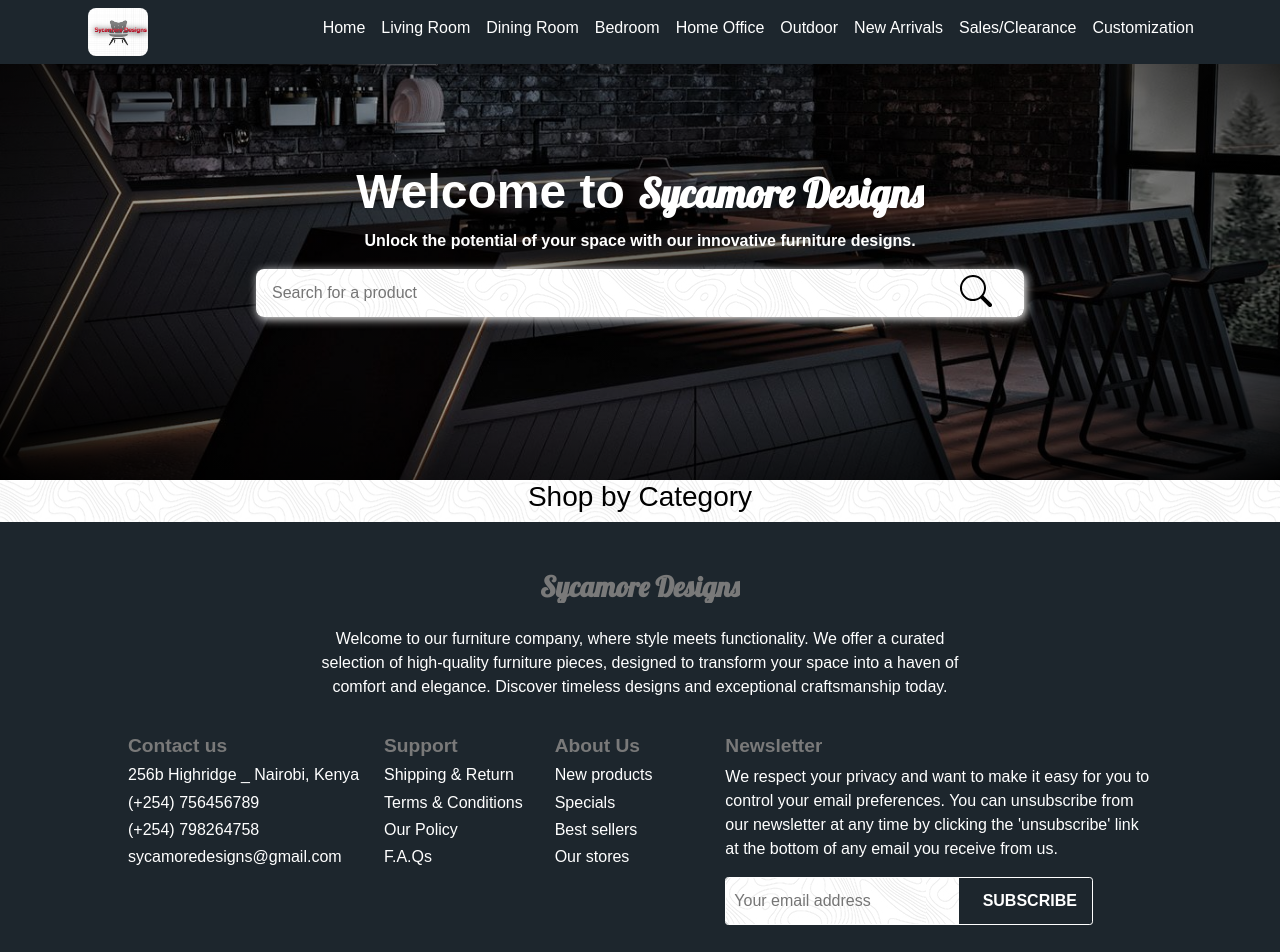
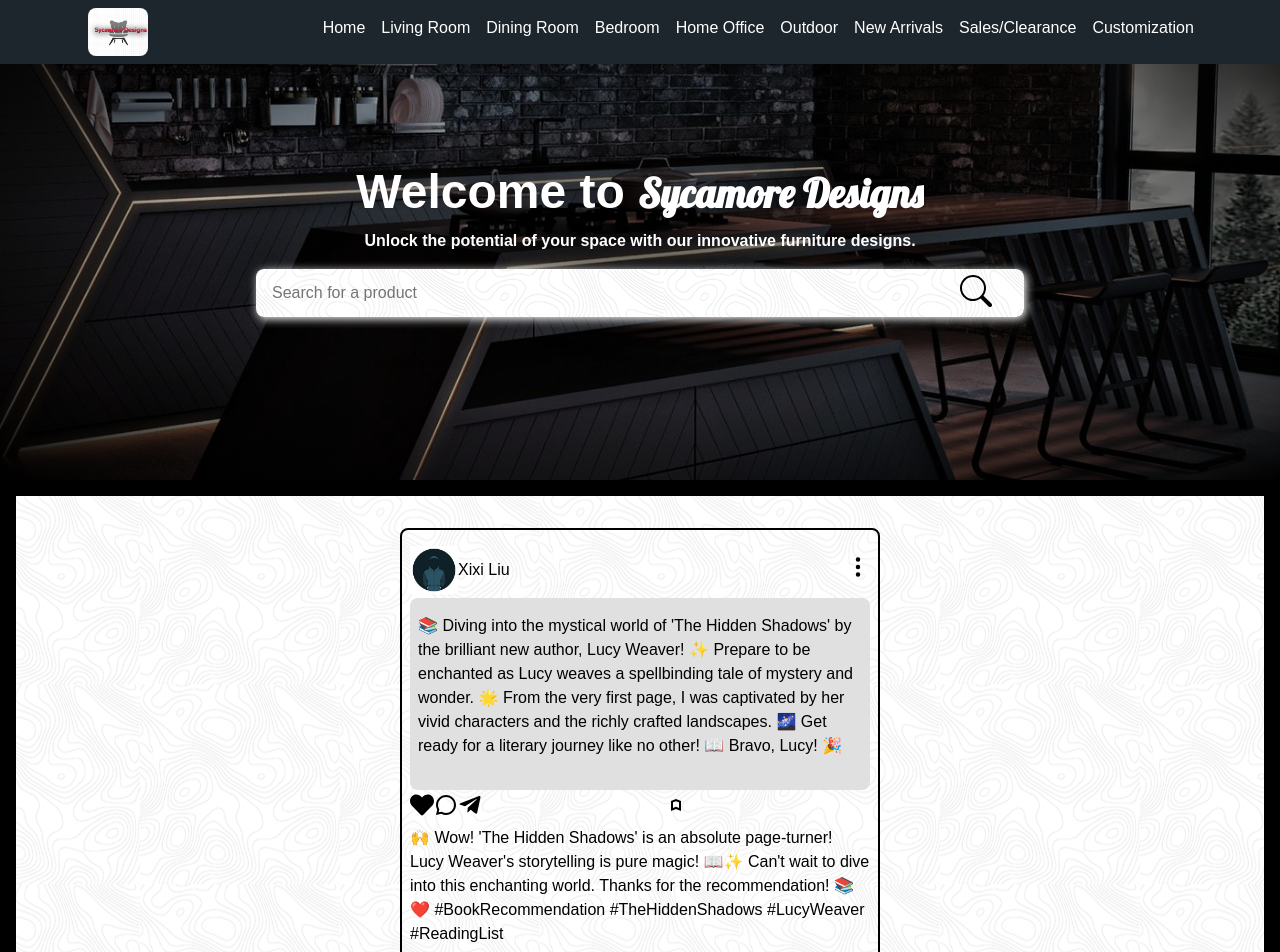
Before and after one commit to Roche001/FurniFusion, a React (Create React App) app: page / in a window 1280 px wide. Shown: the top 952 px of the page. Built offline with nearby package versions, Linux system fonts and the light colour scheme; a web font is replaced by a local one.

Commit message:
update changes

```diff
--- a/src/components/home/Home.css
+++ b/src/components/home/Home.css
@@ -52,6 +52,53 @@
   flex-direction: column;
   align-items: center;
   justify-content: center;
+  border: #000000 solid 1rem;
+}
+.category {
+  height: 28rem;
+  width: 30rem;
+  display: flex;
+  flex-direction: column;
+
+  justify-content: center;
+  border: #000000 solid 2px;
+  border-radius: 0.5rem;
+  margin: 2rem;
+  padding: 0.5rem;
+}
+.cat-one {
+  display: flex;
+  align-items: center;
+  justify-content: space-between;
+}
+.cat-one img {
+  width: 3rem;
+}
+.sec-one {
+  display: flex;
+  align-items: center;
+  justify-content: center;
+}
+.sec-one p {
+  margin-top: 1rem;
+}
+.cat-two {
+  background: #e0e0e0;
+  height: 12rem;
+  border-radius: 0.5rem;
+  display: flex;
+  align-items: center;
+  justify-content: center;
+  padding: 0.5rem;
+}
+.cat-three {
+  display: flex;
+  align-items: center;
+  justify-content: space-between;
+}
+.hert-one {
+  display: flex;
+  border-spacing: 1rem;
 }
 
 @media screen and (max-width: 600px) {
--- a/src/components/home/Home.jsx
+++ b/src/components/home/Home.jsx
@@ -1,6 +1,11 @@
 import React from "react";
 import "./Home.css";
 import { BsSearch } from "react-icons/bs";
+import { BsThreeDotsVertical } from "react-icons/bs";
+import { FaHeart } from "react-icons/fa";
+import { RiChat3Line } from "react-icons/ri";
+import { FaTelegramPlane } from "react-icons/fa";
+import { CgPentagonUp } from "react-icons/cg";
 
 const Home = () => {
   return (
@@ -22,8 +27,60 @@
         </div>
       </div>
       <div className="home-category">
-        <h3>Shop by Category</h3>
-        <div className="home-cat"></div>
+        <div className="category">
+          <div className="cat-one">
+            <div className="sec-one">
+              <img src="./assets/cool.jpeg" alt="hello" />
+              <p>Xixi Liu</p>
+            </div>
+
+            <h4>
+              <BsThreeDotsVertical />
+            </h4>
+          </div>
+          <div className="cat-two">
+            {" "}
+            <p>
+              📚 Diving into the mystical world of 'The Hidden Shadows' by the
+              brilliant new author, Lucy Weaver! ✨ Prepare to be enchanted as
+              Lucy weaves a spellbinding tale of mystery and wonder. 🌟 From the
+              very first page, I was captivated by her vivid characters and the
+              richly crafted landscapes. 🌌 Get ready for a literary journey
+              like no other! 📖 Bravo, Lucy! 🎉{" "}
+            </p>
+          </div>
+          <div className="cat-three">
+            <div className="hert-one">
+              <h4>
+                <FaHeart />
+              </h4>
+              <h4>
+                <RiChat3Line />
+              </h4>
+              <h4>
+                <FaTelegramPlane />
+              </h4>
+            </div>
+            <div className="hert-two">
+              <h4>
+                <CgPentagonUp />
+              </h4>
+            </div>
+            <div className="heart-two"></div>
+          </div>
+          <div className="cat-four">
+            {" "}
+            <p>
+              🙌 Wow! 'The Hidden Shadows' is an absolute page-turner! Lucy
+              Weaver's storytelling is pure magic! 📖✨ Can't wait to dive into
+              this enchanting world. Thanks for the recommendation! 📚❤️
+              #BookRecommendation #TheHiddenShadows #LucyWeaver #ReadingList
+            </p>
+          </div>
+          <div className="cat-five"></div>
+          <div className="cat-six"></div>
+          <div className="cat-seven"></div>
+        </div>
       </div>
     </div>
   );
```
Also changed, not shown: public/assets/cool.jpeg (added).
